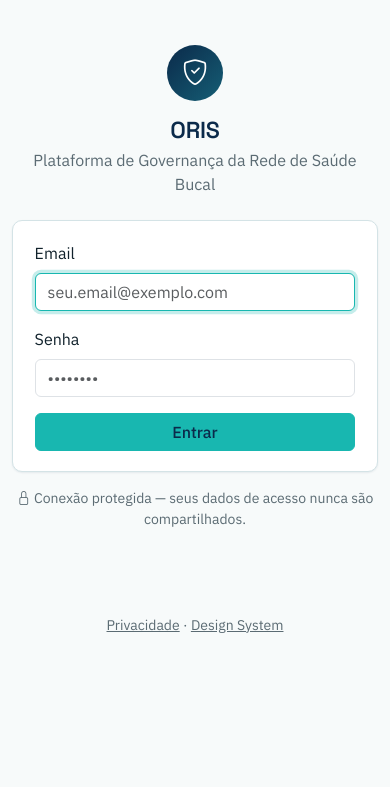
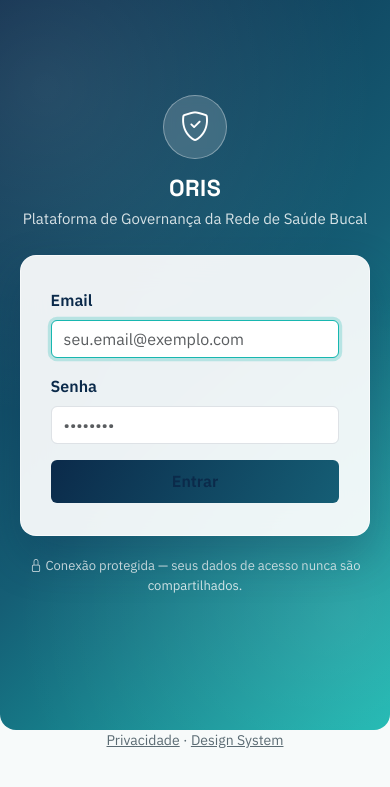
Before and after one commit to TiagoAlcoforadoSantos/oris, a Flask app: page /login in a window 390 px wide. Shown: the top 787 px of the page. Run offline with Flask 3, Linux system fonts and the light colour scheme; parts of the project's set-up code (start-up, migrations or seed data) failed here and were passed over; some libraries are stand-ins or nearby versions.

Commit message:
feat(ux): fechamento visual da fase 13b (login, privacidade, consistencia global)
ORIS Fase 13B - Etapa Final de UI/UX Polish

LOGIN:
- app/static/css/login-premium.css (novo): fundo em gradiente navy ->
  petroleo -> turquesa cobrindo toda a tela, elementos decorativos de
  conectividade, card de vidro centralizado, identidade ORIS reforcada
- app/templates/login.html: SOMENTE markup/classes alteradas -- action
  do formulario, campos e comportamento identicos
- Removidas as regras antigas (agora obsoletas) de login em
  oris-design-system.css
- Bug real encontrado e corrigido: a primeira versao do fundo usava
  width:100vw + margem negativa para 'sangrar' para fora do container,
  causando overflow horizontal grave (imagem de saida com 46000px de
  largura); substituido por uma abordagem sem unidades de viewport

PRIVACIDADE:
- app/static/css/privacidade-premium.css (novo): hero com gradiente,
  cada secao como painel de vidro com icone
- app/templates/privacidade.html: TODO o conteudo textual preservado
  palavra por palavra -- nada foi adicionado, removido ou reescrito,
  so a organizacao visual

CONSISTENCIA VISUAL GLOBAL:
- app/static/css/oris-design-system.css: os dois componentes mais
  reutilizados (.oris-panel e .oris-stat-card, ja usados por Dashboard,
  Unidades, Servicos, Equipamentos, Aprovacoes e Auditoria) foram
  elevados uma unica vez (fundo semitransparente com leve desfoque +
  barra de destaque em gradiente), propagando o mesmo acabamento
  premium para todas as telas que ja os utilizavam, sem alterar nenhum
  HTML dessas paginas -- risco minimo, alto impacto de consistencia

Nenhuma rota, model, regra de negocio, autenticacao, bcrypt, sessao,
CSRF, rate limiting, RBAC ou auditoria foi alterada -- mudanca
puramente visual.

Suite completa: 369/369 passando, sem nenhuma regressao (baseline ==
final). Validado com MySQL real: dados de exemplo criados para a
revisao visual, removidos ao final.

11 screenshots finais em docs/screenshots/ (revisao de conjunto de toda
a plataforma): login-desktop-final.png, login-mobile-final.png,
dashboard-desktop-final.png, unidades-final.png, servicos-final.png,
equipamentos-final.png, alteracoes-final.png, auditoria-final.png,
importacao-final.png, usuarios-final.png, privacidade-final.png.

Esta e a ultima etapa da Fase 13B (UI/UX).

```diff
--- a/app/__init__.py
+++ b/app/__init__.py
@@ -197,7 +197,7 @@
         return {
             "status": "ok",
             "app": "ORIS",
-            "fase": "13b-stage567 - ux/ui importacao usuarios e autenticacao",
+            "fase": "13b-final - ui/ux polish e consistencia global",
         }
 
     return app
--- /dev/null
+++ b/app/static/css/login-premium.css
@@ -0,0 +1,132 @@
+/*
+ * ORIS — Login "Premium" (UI/UX Final, Fase 13B)
+ * ---------------------------------------------------------------
+ * Camada de estilo EXCLUSIVA da tela de Login, carregada só nela
+ * via {% block extra_css %}. Construída sobre os tokens já
+ * existentes, seguindo a mesma linguagem visual das Stages 5/6
+ * (Importação/Usuários): glassmorphism sutil, gradiente
+ * navy → petróleo → turquesa, profundidade discreta.
+ *
+ * O login é servido fora da sidebar (usuário ainda não autenticado)
+ * e o base.html o envolve em <div class="container pb-5">. Para dar
+ * a sensação de "primeira impressão" (tela cheia), o fundo usa a
+ * técnica clássica de "sangrar" para fora do container via
+ * width:100vw + margin-left:calc(-50vw + 50%).
+ */
+
+.oris-login-backdrop {
+    position: relative;
+    min-height: calc(100vh - 90px);
+    display: flex;
+    align-items: center;
+    justify-content: center;
+    padding: 2.5rem 1.25rem;
+    margin: -1.5rem -0.75rem;
+    border-radius: var(--oris-radius-lg);
+    background: linear-gradient(135deg, var(--oris-navy) 0%, var(--oris-petroleum) 55%, var(--oris-teal) 100%);
+    background-color: var(--oris-navy);
+    overflow: hidden;
+}
+
+.oris-login-backdrop::before {
+    content: "";
+    position: absolute;
+    inset: 0;
+    background: radial-gradient(circle at 12% 15%, rgba(255, 255, 255, 0.10), transparent 45%),
+                radial-gradient(circle at 88% 85%, rgba(255, 255, 255, 0.10), transparent 45%);
+    pointer-events: none;
+}
+
+/* Elemento decorativo de conectividade/saúde, atrás do card */
+.oris-login-decor {
+    position: absolute;
+    opacity: 0.5;
+    pointer-events: none;
+}
+
+.oris-login-decor--top { top: 8%; left: 8%; }
+.oris-login-decor--bottom { bottom: 10%; right: 10%; }
+
+@media (max-width: 767.98px) {
+    .oris-login-decor { display: none; }
+}
+
+.oris-login-card-wrap {
+    position: relative;
+    z-index: 1;
+    width: 100%;
+    max-width: 420px;
+}
+
+.oris-login-brand {
+    text-align: center;
+    margin-bottom: 1.5rem;
+}
+
+.oris-login-logo {
+    display: flex;
+    align-items: center;
+    justify-content: center;
+    width: 64px;
+    height: 64px;
+    margin: 0 auto 1rem;
+    border-radius: 50%;
+    background: rgba(255, 255, 255, 0.16);
+    border: 1px solid rgba(255, 255, 255, 0.35);
+    color: var(--oris-white);
+    font-size: 1.85rem;
+    backdrop-filter: blur(6px);
+    -webkit-backdrop-filter: blur(6px);
+}
+
+.oris-login-brand h1 {
+    color: var(--oris-white);
+    font-family: var(--oris-font-display);
+    font-weight: 700;
+    margin-bottom: 0.35rem;
+    letter-spacing: 0.02em;
+}
+
+.oris-login-brand p {
+    color: rgba(247, 250, 250, 0.85);
+    font-size: var(--oris-fs-sm);
+    margin-bottom: 0;
+}
+
+.oris-login-card {
+    border-radius: var(--oris-radius-lg);
+    background: rgba(255, 255, 255, 0.92);
+    backdrop-filter: blur(16px);
+    -webkit-backdrop-filter: blur(16px);
+    border: 1px solid rgba(255, 255, 255, 0.6);
+    box-shadow: 0 20px 45px rgba(11, 42, 74, 0.28);
+    padding: 2rem 1.85rem;
+}
+
+.oris-login-card .form-label {
+    font-weight: 600;
+    color: var(--oris-navy);
+}
+
+.oris-login-card .btn-primary {
+    background: linear-gradient(120deg, var(--oris-navy), var(--oris-petroleum));
+    border: none;
+    font-weight: 600;
+    padding-top: 0.6rem;
+    padding-bottom: 0.6rem;
+}
+
+.oris-login-card .btn-primary:hover {
+    background: linear-gradient(120deg, var(--oris-petroleum), var(--oris-teal));
+}
+
+.oris-login-footnote {
+    text-align: center;
+    color: rgba(247, 250, 250, 0.85);
+    font-size: var(--oris-fs-xs);
+    margin-top: 1.25rem;
+}
+
+.oris-login-footnote a {
+    color: var(--oris-white);
+}
--- a/app/static/css/oris-design-system.css
+++ b/app/static/css/oris-design-system.css
@@ -193,8 +193,10 @@
  */
 
 .oris-panel {
-    background: var(--oris-white);
-    border: 1px solid var(--oris-border);
+    background: rgba(255, 255, 255, 0.85);
+    backdrop-filter: blur(6px);
+    -webkit-backdrop-filter: blur(6px);
+    border: 1px solid rgba(255, 255, 255, 0.7);
     border-radius: var(--oris-radius-md);
     box-shadow: var(--oris-shadow-sm);
     padding: 1.25rem 1.35rem;
@@ -246,11 +248,24 @@
 }
 
 .oris-stat-card {
-    background: var(--oris-white);
-    border: 1px solid var(--oris-border);
+    position: relative;
+    background: rgba(255, 255, 255, 0.85);
+    backdrop-filter: blur(6px);
+    -webkit-backdrop-filter: blur(6px);
+    border: 1px solid rgba(255, 255, 255, 0.7);
     border-radius: var(--oris-radius-md);
     padding: 0.9rem 1.1rem;
     box-shadow: var(--oris-shadow-sm);
+    overflow: hidden;
+}
+
+.oris-stat-card::after {
+    content: "";
+    position: absolute;
+    inset: auto 0 0 0;
+    height: 3px;
+    background: linear-gradient(90deg, var(--oris-navy), var(--oris-teal));
+    opacity: 0.7;
 }
 
 .oris-stat-value {
@@ -362,28 +377,10 @@
     margin: 0.5rem auto 0;
 }
 
-/* ---- Login (Fase 13B, Stage 7) ----------------------------------------
- * Só usados na tela de login, que renderiza fora da sidebar (usuário
- * ainda não autenticado) — um toque de identidade visual na entrada
- * do sistema, sem exagerar.
- */
-.oris-login-row {
-    min-height: 70vh;
-    align-items: center;
-}
-
-.oris-login-logo {
-    display: inline-flex;
-    align-items: center;
-    justify-content: center;
-    width: 56px;
-    height: 56px;
-    border-radius: 50%;
-    background: linear-gradient(135deg, var(--oris-navy), var(--oris-petroleum));
-    background-color: var(--oris-navy);
-    color: var(--oris-white);
-    font-size: 1.6rem;
-}
+/* As regras de identidade visual do Login foram substituídas por
+   app/static/css/login-premium.css (UI/UX Final, Fase 13B) — a
+   tela de login agora tem um arquivo dedicado, no mesmo padrão de
+   Importação/Usuários. */
 
 @media (max-width: 575.98px) {
     .oris-detail-grid {
--- a/app/templates/login.html
+++ b/app/templates/login.html
@@ -2,18 +2,40 @@
 
 {% block title %}Login — ORIS{% endblock %}
 
+{% block extra_css %}
+<link href="{{ url_for('static', filename='css/login-premium.css') }}" rel="stylesheet">
+{% endblock %}
+
 {% block content %}
-<div class="row justify-content-center oris-login-row">
-    <div class="col-md-5">
-        <div class="text-center mb-4">
+<div class="oris-login-backdrop">
+    <div class="oris-login-decor oris-login-decor--top" aria-hidden="true">
+        <svg width="130" height="120" viewBox="0 0 130 120" xmlns="http://www.w3.org/2000/svg" fill="none">
+            <circle cx="15" cy="95" r="4" fill="#39C6D3" />
+            <circle cx="55" cy="35" r="5" fill="#18B7B0" />
+            <circle cx="105" cy="75" r="4" fill="#39C6D3" />
+            <circle cx="90" cy="15" r="3" fill="#DDF4F5" />
+            <path d="M15 95 L55 35 L105 75 L90 15" stroke="#39C6D3" stroke-opacity="0.5" stroke-width="1.3" />
+        </svg>
+    </div>
+    <div class="oris-login-decor oris-login-decor--bottom" aria-hidden="true">
+        <svg width="110" height="100" viewBox="0 0 110 100" xmlns="http://www.w3.org/2000/svg" fill="none">
+            <circle cx="90" cy="10" r="4" fill="#DDF4F5" />
+            <circle cx="50" cy="55" r="5" fill="#39C6D3" />
+            <circle cx="10" cy="90" r="4" fill="#18B7B0" />
+            <path d="M90 10 L50 55 L10 90" stroke="#DDF4F5" stroke-opacity="0.45" stroke-width="1.3" />
+        </svg>
+    </div>
+
+    <div class="oris-login-card-wrap">
+        <div class="oris-login-brand">
             <span class="oris-login-logo">
                 <i class="bi bi-shield-check" aria-hidden="true"></i>
             </span>
-            <h1 class="h3 mt-3 mb-1" style="font-family: var(--oris-font-display); color: var(--oris-navy);">ORIS</h1>
-            <p class="text-muted mb-0">Plataforma de Governança da Rede de Saúde Bucal</p>
+            <h1 class="h3">ORIS</h1>
+            <p>Plataforma de Governança da Rede de Saúde Bucal</p>
         </div>
 
-        <div class="oris-panel">
+        <div class="oris-login-card">
             <form method="POST" action="{{ url_for('auth.login') }}" novalidate>
                 {{ form.hidden_tag() }}
 
@@ -37,7 +59,7 @@
             </form>
         </div>
 
-        <p class="text-center text-muted small mt-3">
+        <p class="oris-login-footnote">
             <i class="bi bi-lock" aria-hidden="true"></i> Conexão protegida — seus dados de acesso nunca são compartilhados.
         </p>
     </div>
```
Also changed, not shown: app/static/css/privacidade-premium.css (added, +88 -0 lines), app/templates/privacidade.html (+39 -13 lines), README.md, 11 other files.
